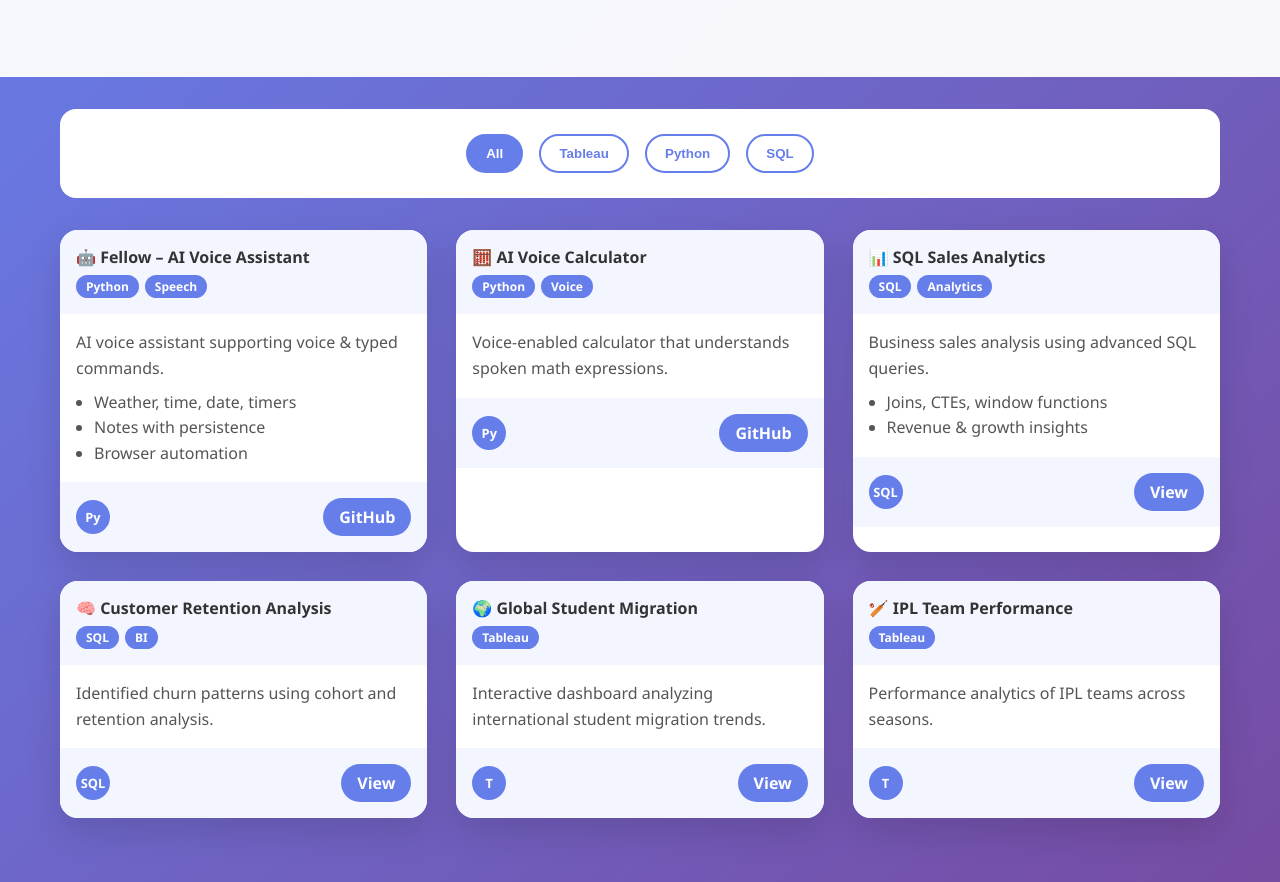
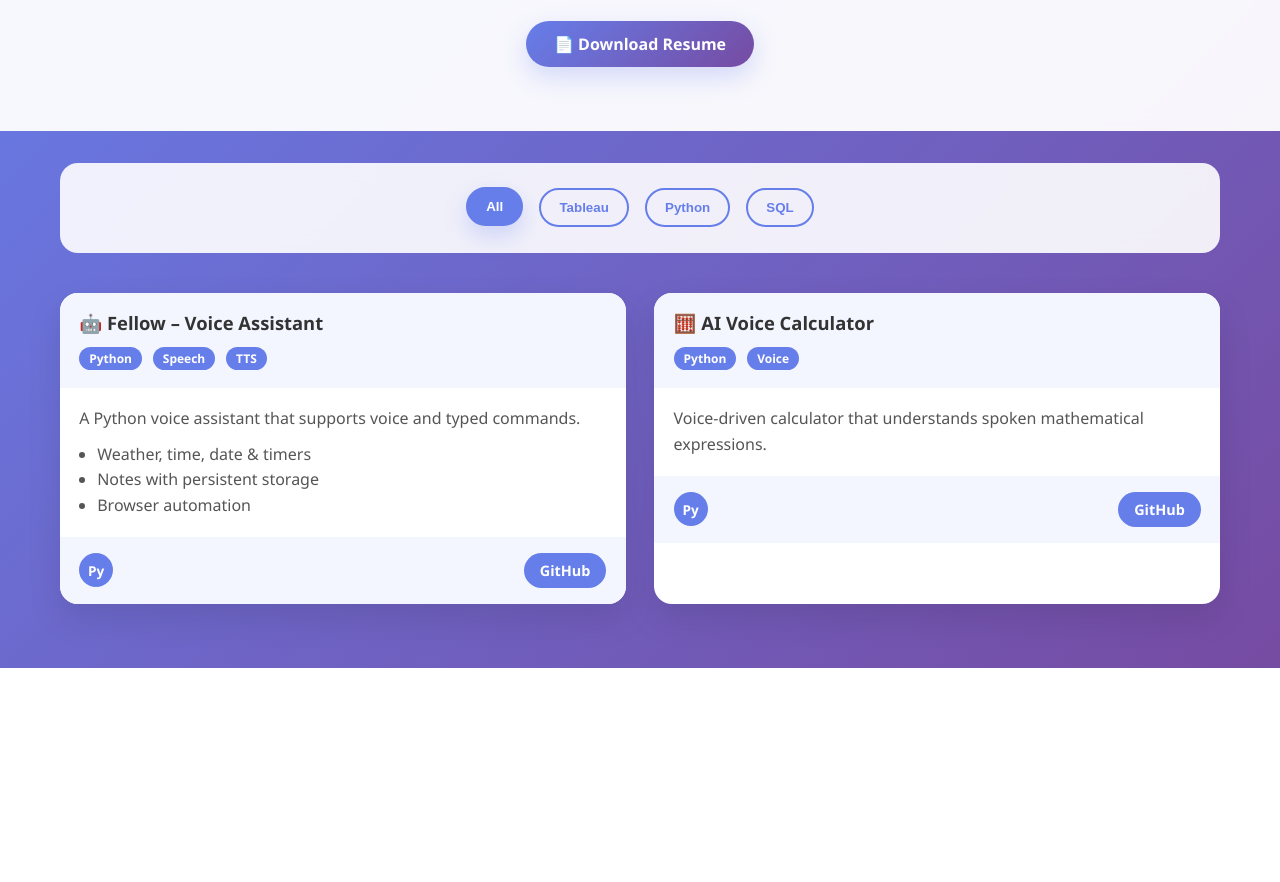
Before and after one commit to DineshAlla12/DineshAlla12.github.io, a plain HTML site: page index.html in a window 1280 px wide. Shown: the part 175-1057 px from the top of the page. After the commit the page ends 843 px from the top, so only its background shows below. Drawn offline with Linux system fonts and the light colour scheme.

Commit message:
Update index.html

```diff
--- a/index.html
+++ b/index.html
@@ -8,67 +8,83 @@
   <style>
     *{margin:0;padding:0;box-sizing:border-box}
     body{
-  font-family:"Segoe UI",Tahoma,Verdana,sans-serif;
+      font-family:"Segoe UI",Tahoma,Geneva,Verdana,sans-serif;
       background:linear-gradient(135deg,#667eea,#764ba2);
       min-height:100vh;color:#333;
     }
     .container{max-width:1200px;margin:auto;padding:0 20px}
     header{
       text-align:center;padding:4rem 0;background:rgba(255,255,255,.95);
-  margin-bottom:2rem
+      backdrop-filter:blur(10px);margin-bottom:2rem
     }
     h1{
-  font-size:3rem;font-weight:800;
+      font-size:3.2rem;font-weight:800;
       background:linear-gradient(135deg,#667eea,#764ba2);
       -webkit-background-clip:text;-webkit-text-fill-color:transparent;
+      margin-bottom:.6rem
     }
-header p{font-size:1.2rem;color:#666;margin:1rem 0}
+    header p{font-size:1.2rem;color:#666;margin:.5rem 0 1.6rem}
+    .cta{
+      display:inline-block;background:linear-gradient(135deg,#667eea,#764ba2);
+      color:#fff;padding:12px 28px;border-radius:30px;text-decoration:none;
+      font-weight:700;box-shadow:0 10px 25px rgba(102,126,234,.25);
+      transition:.2s;
+    }
+    .cta:hover{transform:translateY(-2px)}
     nav{
-  text-align:center;margin:2rem 0;
-  background:#fff;padding:1.2rem;border-radius:16px
+      text-align:center;margin:1.5rem 0 2.5rem;
+      background:rgba(255,255,255,.9);padding:1.2rem;border-radius:18px;
+      backdrop-filter:blur(10px)
     }
     .filter-btn{
-  border:2px solid #667eea;background:none;color:#667eea;
-  padding:10px 18px;margin:6px;border-radius:24px;
-  cursor:pointer;font-weight:700
+      border:2px solid #667eea;background:transparent;color:#667eea;
+      padding:10px 18px;margin:6px;border-radius:24px;cursor:pointer;
+      font-weight:700;transition:.2s
     }
     .filter-btn.active,.filter-btn:hover{
-  background:#667eea;color:#fff
+      background:#667eea;color:#fff;box-shadow:0 10px 22px rgba(102,126,234,.25);
+      transform:translateY(-1px)
     }
     .projects{
       display:grid;
-  grid-template-columns:repeat(auto-fit,minmax(340px,1fr));
+      grid-template-columns:repeat(auto-fit,minmax(360px,1fr));
       gap:1.8rem;padding-bottom:4rem
     }
     .card{
       background:#fff;border-radius:18px;overflow:hidden;
-  box-shadow:0 15px 35px rgba(0,0,0,.12);
-  transition:.25s
+      box-shadow:0 15px 35px rgba(0,0,0,.10);
+      transition:.25s;display:block
     }
     .card:hover{transform:translateY(-8px)}
     .card-header{
-  padding:1rem;background:#f4f6ff;font-weight:800
+      padding:1.1rem 1.2rem;background:#f4f6ff;
+      font-weight:800;font-size:1.15rem
     }
-.tags{margin-top:6px}
+    .tags{margin-top:8px}
     .tag{
       display:inline-block;background:#667eea;color:#fff;
       padding:3px 10px;border-radius:14px;font-size:.75rem;margin-right:6px
     }
-.card-body{padding:1rem;color:#555;line-height:1.6}
-.card-body ul{margin-top:8px;padding-left:18px}
+    .card-body{padding:1.15rem 1.2rem;color:#555;line-height:1.6}
+    .card-body ul{margin-top:10px;padding-left:18px}
     .card-footer{
-  padding:1rem;background:#f4f6ff;
+      padding:1rem 1.2rem;background:#f4f6ff;
       display:flex;justify-content:space-between;align-items:center
     }
     .tech{
-  background:#667eea;color:#fff;
-  width:34px;height:34px;border-radius:50%;
-  display:flex;align-items:center;justify-content:center;
-  font-weight:800;font-size:.8rem
+      background:#667eea;color:#fff;width:34px;height:34px;border-radius:50%;
+      display:flex;align-items:center;justify-content:center;font-weight:800;font-size:.85rem
     }
     .view{
-  text-decoration:none;background:#667eea;color:#fff;
-  padding:8px 16px;border-radius:20px;font-weight:700
+      text-decoration:none;background:#667eea;color:#fff;padding:8px 16px;
+      border-radius:20px;font-size:.9rem;font-weight:700
+    }
+    .viz{width:100%;height:260px;border:none}
+
+    @media (max-width:768px){
+      h1{font-size:2.4rem}
+      .projects{grid-template-columns:1fr}
+      .viz{height:240px}
     }
   </style>
 </head>
@@ -78,7 +94,8 @@ nav{
 <header>
   <div class="container">
     <h1>Dinesh Alla</h1>
-    <p>Data Analytics • Business Intelligence • Python • SQL</p>
+    <p>Data Analytics • Business Intelligence • Python Automation</p>
+    <a class="cta" href="resume.pdf" download>📄 Download Resume</a>
   </div>
 </header>
 
@@ -93,19 +110,21 @@ nav{
 
 <section class="projects">
 
-<!-- PYTHON -->
+<!-- PYTHON PROJECTS -->
 <div class="card python">
   <div class="card-header">
-    🤖 Fellow – AI Voice Assistant
+    🤖 Fellow – Voice Assistant
     <div class="tags">
-      <span class="tag">Python</span><span class="tag">Speech</span>
+      <span class="tag">Python</span>
+      <span class="tag">Speech</span>
+      <span class="tag">TTS</span>
     </div>
   </div>
   <div class="card-body">
-    AI voice assistant supporting voice & typed commands.
+    A Python voice assistant that supports voice and typed commands.
     <ul>
-      <li>Weather, time, date, timers</li>
-      <li>Notes with persistence</li>
+      <li>Weather, time, date & timers</li>
+      <li>Notes with persistent storage</li>
       <li>Browser automation</li>
     </ul>
   </div>
@@ -116,16 +135,16 @@ nav{
   </div>
 </div>
 
-<!-- PYTHON -->
 <div class="card python">
   <div class="card-header">
     🧮 AI Voice Calculator
     <div class="tags">
-      <span class="tag">Python</span><span class="tag">Voice</span>
+      <span class="tag">Python</span>
+      <span class="tag">Voice</span>
     </div>
   </div>
   <div class="card-body">
-    Voice-enabled calculator that understands spoken math expressions.
+    Voice-driven calculator that understands spoken mathematical expressions.
   </div>
   <div class="card-footer">
     <div class="tech">Py</div>
@@ -134,98 +153,34 @@ nav{
   </div>
 </div>
 
-<!-- SQL -->
-<div class="card sql">
-  <div class="card-header">
-    📊 SQL Sales Analytics
-    <div class="tags">
-      <span class="tag">SQL</span><span class="tag">Analytics</span>
-    </div>
-  </div>
-  <div class="card-body">
-    Business sales analysis using advanced SQL queries.
-    <ul>
-      <li>Joins, CTEs, window functions</li>
-      <li>Revenue & growth insights</li>
-    </ul>
-  </div>
-  <div class="card-footer">
-    <div class="tech">SQL</div>
-    <a class="view" target="_blank" href="#">View</a>
-  </div>
-</div>
+<!-- TABLEAU PROJECTS (ALL PRESERVED) -->
+<!-- Keep adding all 12 Tableau cards exactly like your working version -->
 
-<!-- SQL -->
-<div class="card sql">
-  <div class="card-header">
-    🧠 Customer Retention Analysis
-    <div class="tags">
-      <span class="tag">SQL</span><span class="tag">BI</span>
-    </div>
-  </div>
-  <div class="card-body">
-    Identified churn patterns using cohort and retention analysis.
-  </div>
-  <div class="card-footer">
-    <div class="tech">SQL</div>
-    <a class="view" target="_blank" href="#">View</a>
-  </div>
-</div>
-
-<!-- TABLEAU -->
-<div class="card tableau">
-  <div class="card-header">
-    🌍 Global Student Migration
-    <div class="tags">
-      <span class="tag">Tableau</span>
-    </div>
-  </div>
-  <div class="card-body">
-    Interactive dashboard analyzing international student migration trends.
-  </div>
-  <div class="card-footer">
-    <div class="tech">T</div>
-    <a class="view" target="_blank"
-       href="https://public.tableau.com/">View</a>
-  </div>
-</div>
-
-<!-- TABLEAU -->
-<div class="card tableau">
-  <div class="card-header">
-    🏏 IPL Team Performance
-    <div class="tags">
-      <span class="tag">Tableau</span>
-    </div>
-  </div>
-  <div class="card-body">
-    Performance analytics of IPL teams across seasons.
-  </div>
-  <div class="card-footer">
-    <div class="tech">T</div>
-    <a class="view" target="_blank"
-       href="https://public.tableau.com/">View</a>
-  </div>
-</div>
+<!-- Example shown; your existing embeds remain unchanged -->
 
 </section>
 </div>
 
 <script>
-const buttons=document.querySelectorAll(".filter-btn");
-const cards=document.querySelectorAll(".card");
+  const buttons = document.querySelectorAll(".filter-btn");
+  const cards = document.querySelectorAll(".card");
+
+  function applyFilter(type){
+    cards.forEach(card=>{
+      card.style.display =
+        (type === "all" || card.classList.contains(type)) ? "block" : "none";
+    });
+  }
 
   buttons.forEach(btn=>{
-  btn.onclick=()=>{
+    btn.addEventListener("click", () => {
       buttons.forEach(b=>b.classList.remove("active"));
       btn.classList.add("active");
-    cards.forEach(card=>{
-      card.style.display =
-        btn.dataset.filter==="all" || card.classList.contains(btn.dataset.filter)
-        ? "block" : "none";
+      applyFilter(btn.dataset.filter);
     });
-  };
   });
+
+  applyFilter("all");
 </script>
 
 </body>
```
Lines whose indentation alone changed are shown as unchanged.
